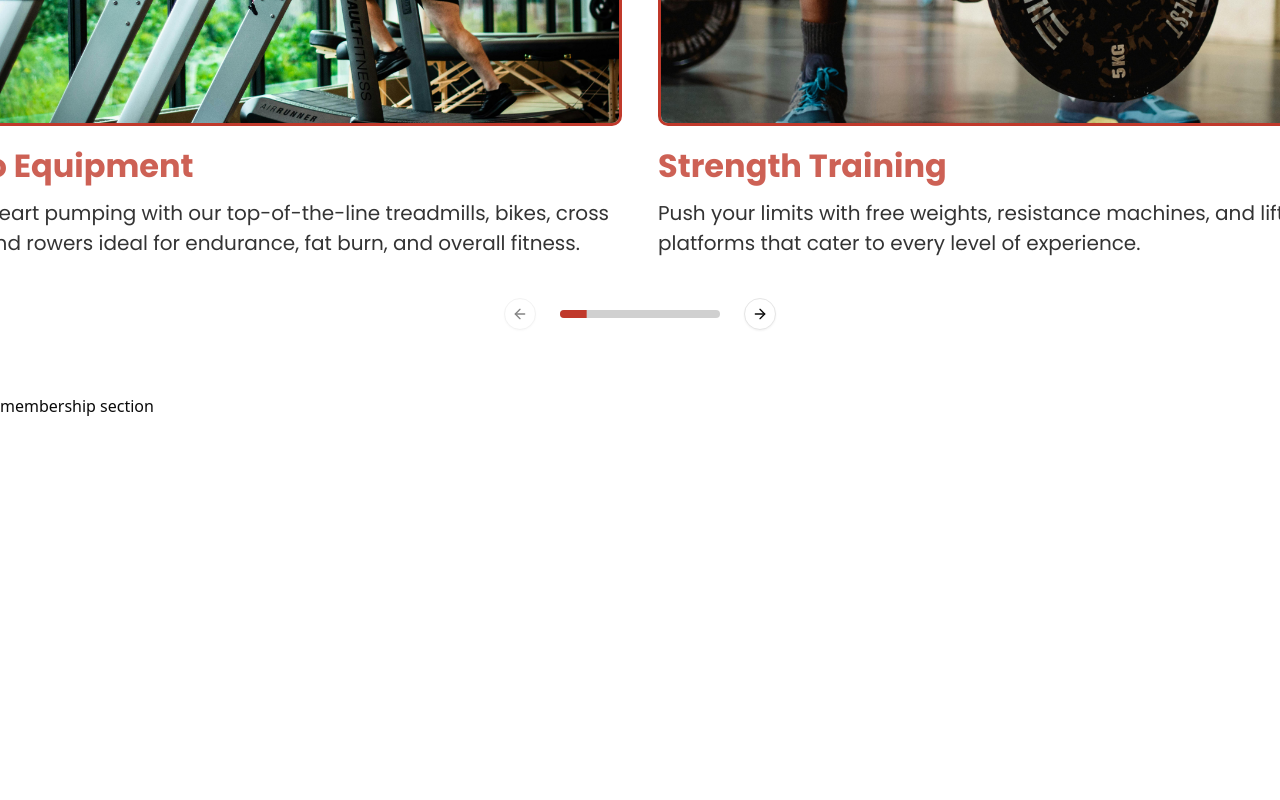
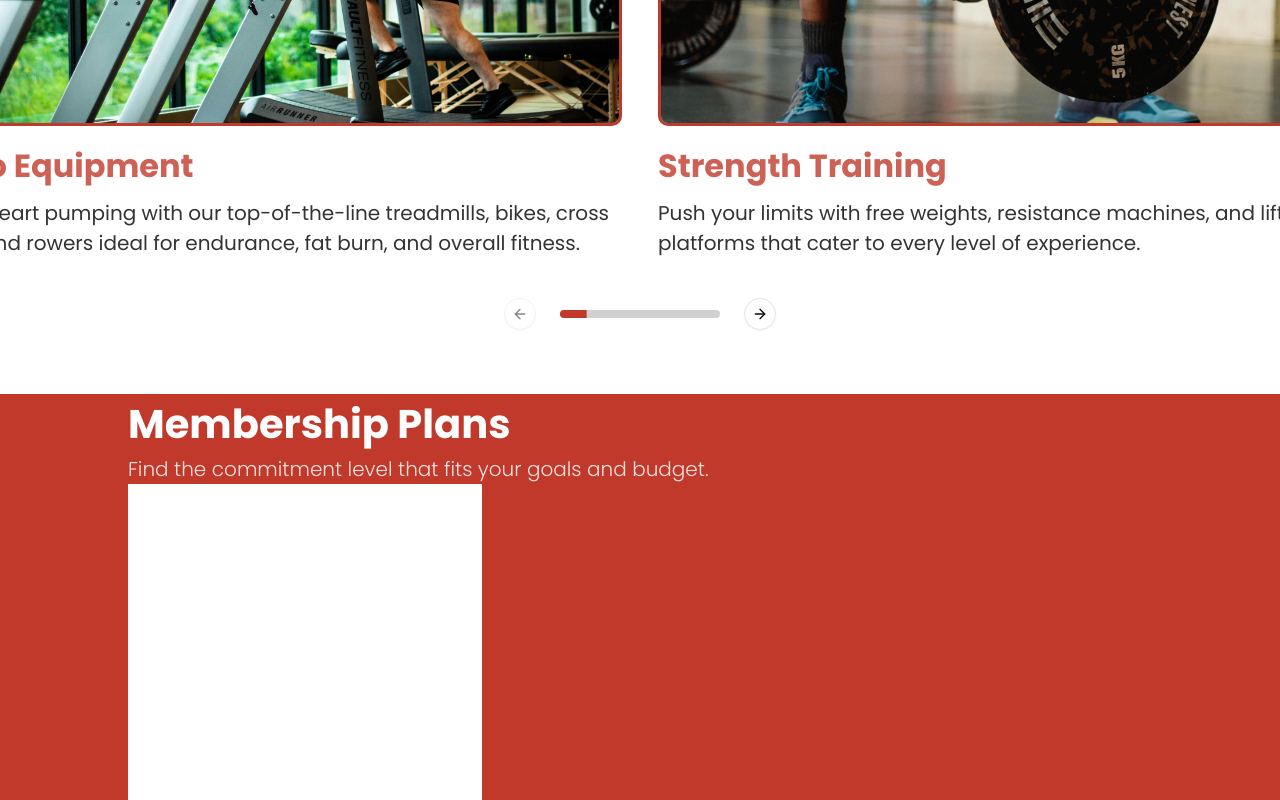
Before and after one commit to AntoOfo/fitforge-site, a React (Vite) app: page / in a window 1280 px wide. Shown: the part 2149-2949 px from the top of the page. Before the commit the page ends 2567 px from the top, so only its background shows below. Built offline with nearby package versions, Linux system fonts and the light colour scheme.

Commit message:
new font url added to include more font weights and building membership section

```diff
--- a/components/Membership.jsx
+++ b/components/Membership.jsx
@@ -1,5 +1,15 @@
 export default function Membership() {
     return (
-        <h1>membership section</h1>
+        <section className="w-full bg-[rgba(192,57,43,1)] font-[Poppins]">
+            <div className="ml-32 mr-32">
+                <h1 className="font-bold text-[40px] text-white">Membership Plans</h1>
+                <p className="font-light text-[20px] text-[rgba(255,255,255,0.85)]">Find the commitment level that fits your goals and budget.</p>
+                <div className="flex">
+                    <div className="w-[354px] h-[316px] bg-white">
+
+                    </div>
+                </div>
+            </div>
+        </section>
     )
 }
--- a/index.css
+++ b/index.css
@@ -1,4 +1,4 @@
-@import url("https://fonts.googleapis.com/css2?family=Poppins:wght@400;500;600;700&display=swap");
+@import url("https://fonts.googleapis.com/css2?family=Poppins:ital,wght@0,100;0,200;0,300;0,400;0,500;0,600;0,700;0,800;0,900;1,100;1,200;1,300;1,400;1,500;1,600;1,700;1,800;1,900&display=swap");
 @import "tailwindcss";
 @import "tw-animate-css";
 
```
